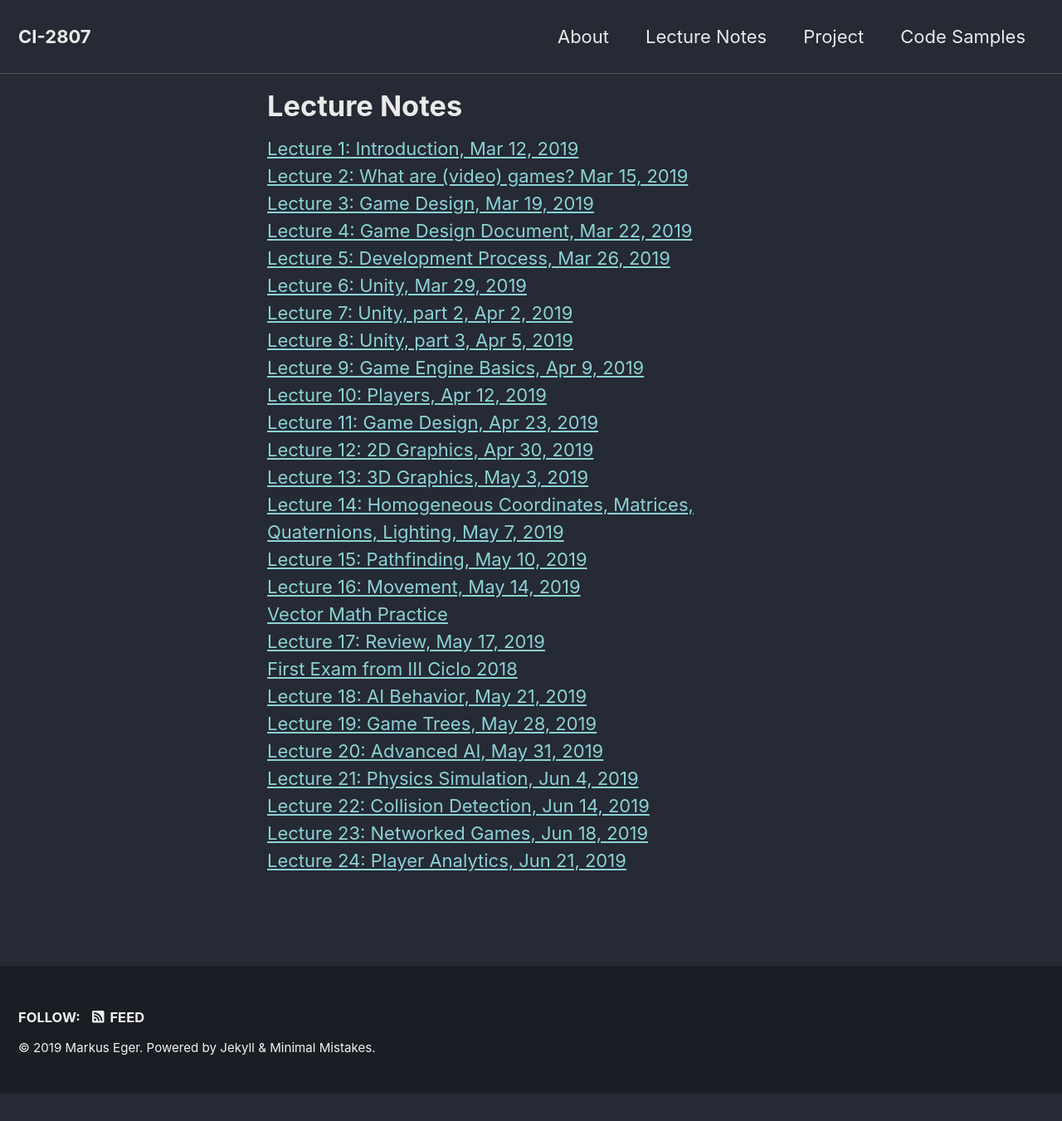
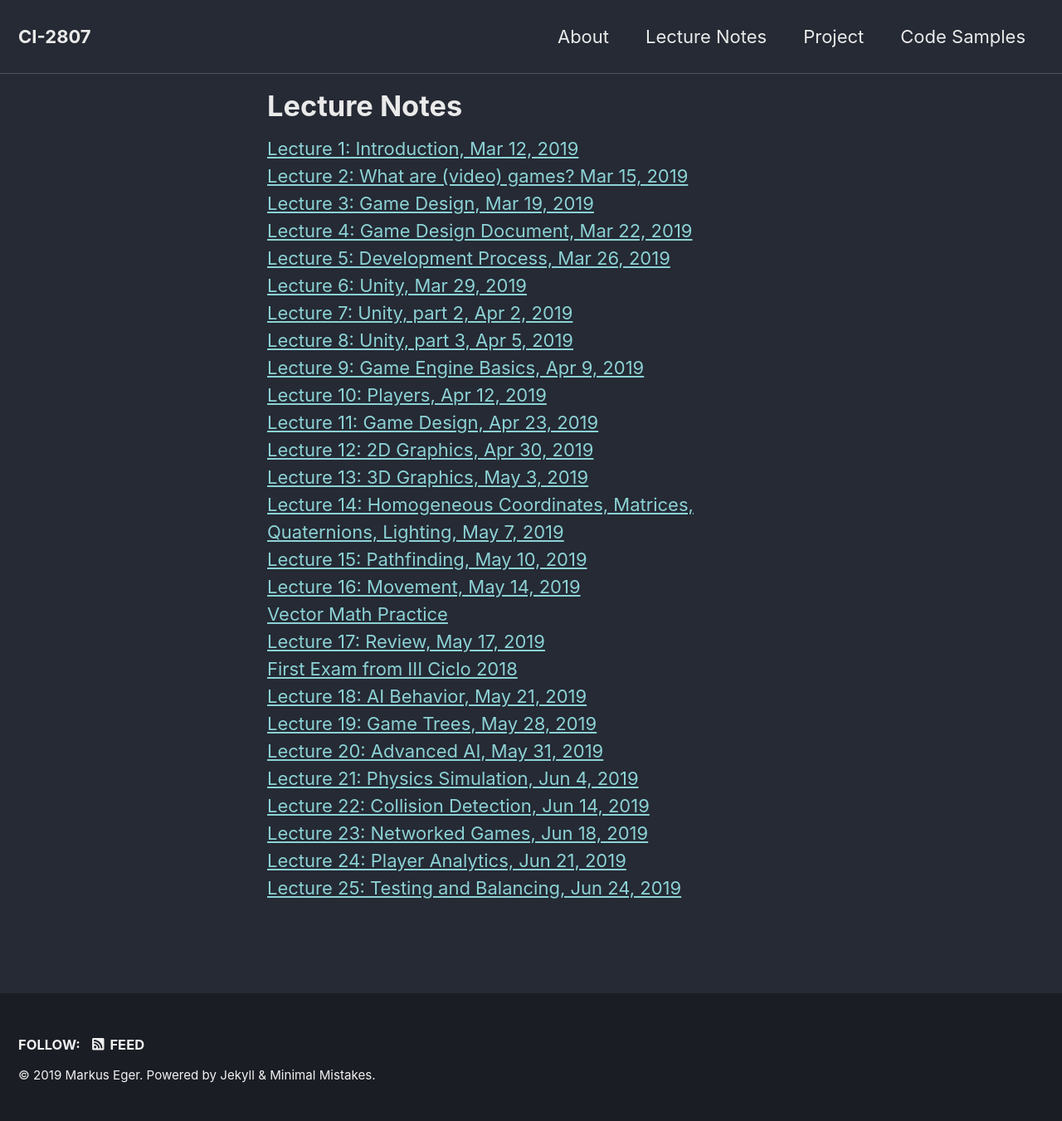
Before and after one commit to yawgmoth/CI-2807, a Jekyll site: the page built from _pages/slides.html, in a window 1280 px wide. Shown: the whole page at 83% size. Built offline with Jekyll 4.4.1, drawn with Linux system fonts in a browser that asks for light colours; cached includes are drawn as plain includes; nearby versions of some CDN libraries; before the commit the page ends 1318 px from its top, so only the background shows below that.

Commit message:
add lecture 25 slides

```diff
--- a/_pages/lecture28.html
+++ b/_pages/lecture25.html
@@ -1,11 +1,11 @@
 ---
-permalink: /slides/lecture28.html
+permalink: /slides/lecture25.html
 ---
 
 <!DOCTYPE html>
 <html>
   <head>
-    <title>Lecture 28: Testing and Balancing</title>
+    <title>Lecture 25: Testing and Balancing</title>
     <meta charset="utf-8">
     <style>
       @import url(https://fonts.googleapis.com/css?family=Yanone+Kaffeesatz);
--- a/_pages/slides.html
+++ b/_pages/slides.html
@@ -34,7 +34,7 @@ categories: [frontpage]
 <a href="lecture22.html">Lecture 22: Collision Detection, Jun 14, 2019</a><br/>
 <a href="lecture23.html">Lecture 23: Networked Games, Jun 18, 2019</a><br/>
 <a href="lecture24.html">Lecture 24: Player Analytics, Jun 21, 2019</a><br/>
-<!--<a href="lecture28.html">Lecture 28: Testing and Balancing, Feb 21, 2019</a><br/>
-<a href="lecture29.html">Lecture 29: Games, Feb 25, 2019</a><br/>
+<a href="lecture28.html">Lecture 25: Testing and Balancing, Jun 24, 2019</a><br/>
+<!--a href="lecture29.html">Lecture 29: Games, Feb 25, 2019</a><br/>
 <a href="lecture30.html">Lecture 30: Monetization and Publishing, Feb 25, 2019</a><br/>
 <a href="lecture31.html">Lecture 31: Review, Feb 26, 2019</a><br/>-->
```
